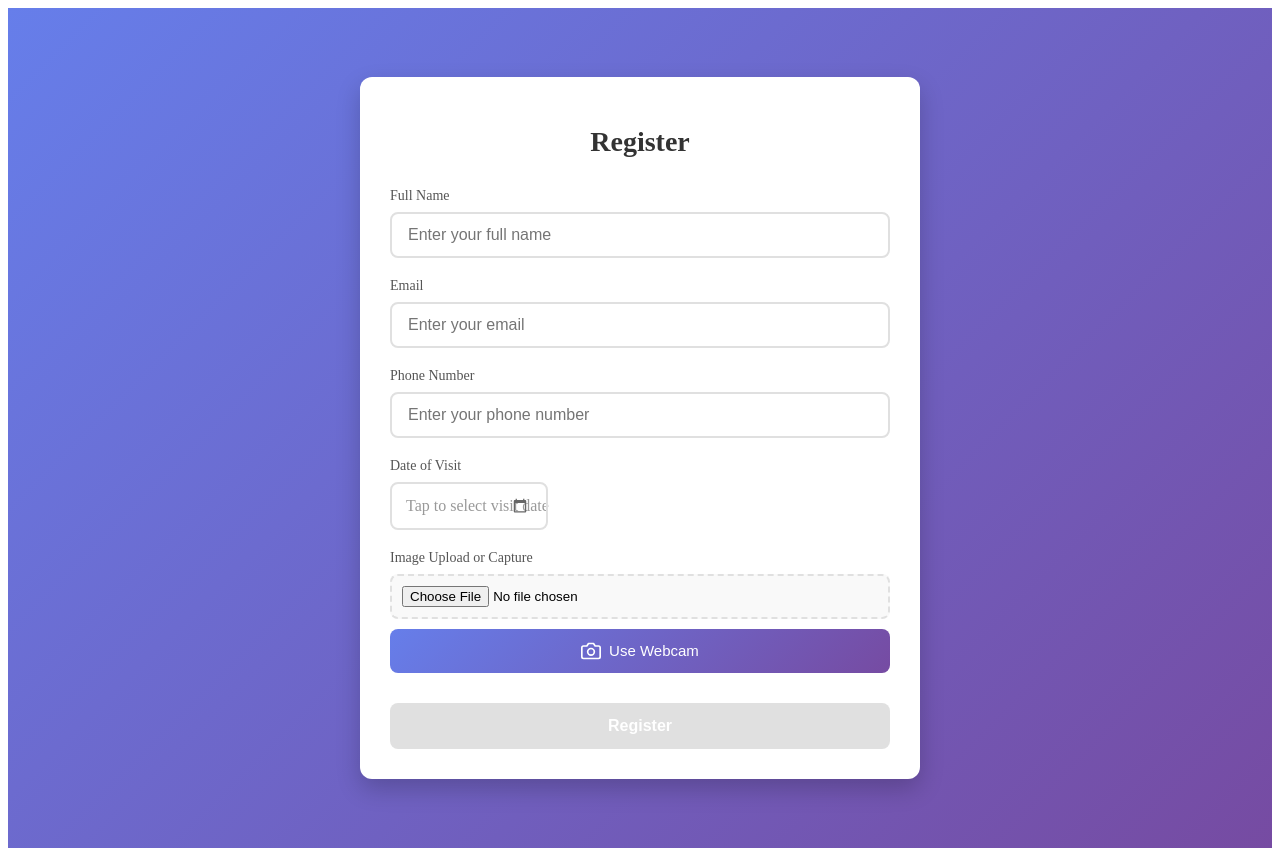
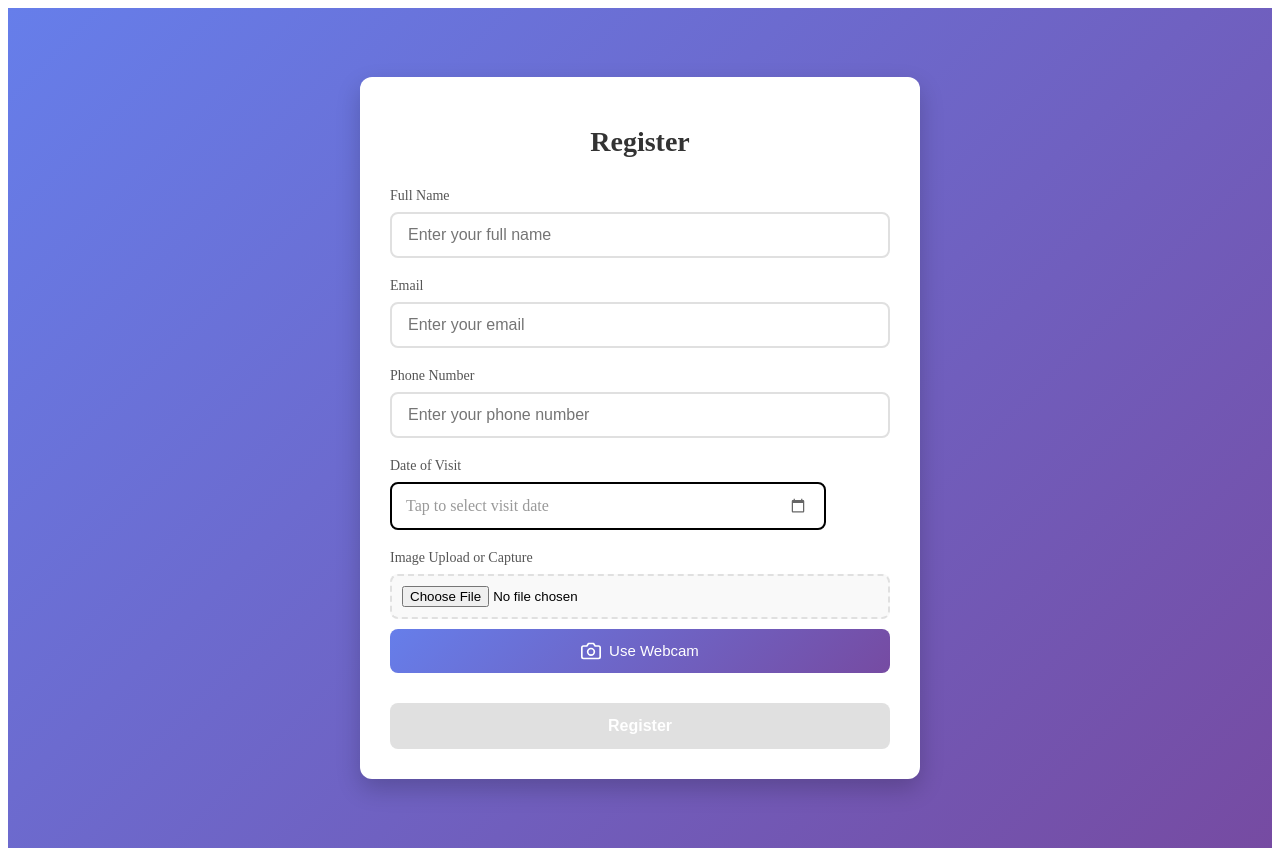
Before and after one commit to cheya01/facial-recog-poc-client, an Angular app: page /register in a window 1280 px wide. Built offline with nearby package versions, Linux system fonts and the light colour scheme; no server answers.

Commit message:
/register date field adjusment

```diff
--- a/src/app/register-page/register-page.css
+++ b/src/app/register-page/register-page.css
@@ -64,14 +64,18 @@ input[type="date"]:focus {
 /* Date Input Wrapper */
 .date-input-wrapper {
   position: relative;
+  /* border: dashed 2px #0a0909; */
 }
 
 .date-input-wrapper input[type="date"] {
   color: transparent;
   cursor: pointer;
   position: relative;
-    z-index: 2;
+  z-index: 2;
     background: transparent;
+  border: solid 2px #000;
+    width: 80%;
+    min-width: 280px;
 }
 
 .date-input-wrapper input[type="date"].has-value {
@@ -81,7 +85,7 @@ input[type="date"]:focus {
 .date-input-wrapper input[type="date"]::-webkit-calendar-picker-indicator {
   cursor: pointer;
   position: absolute;
-    right: 16px;
+  right: 16px;
     z-index: 3;
   filter: invert(0.4);
   transition: filter 0.3s ease;
--- a/src/app/register-page/register-page.html
+++ b/src/app/register-page/register-page.html
@@ -55,7 +55,7 @@
           />
           <span class="date-placeholder" *ngIf="!scheduledAt?.value">Tap to select visit date</span>
           <span class="date-display" *ngIf="scheduledAt?.value">{{ formattedScheduledDate }}</span>
-          </div>
+        </div>
         <div class="error-message" *ngIf="scheduledAt?.invalid && scheduledAt?.touched">
           <span *ngIf="scheduledAt?.errors?.['required']">Please select a visit date</span>
         </div>
```
